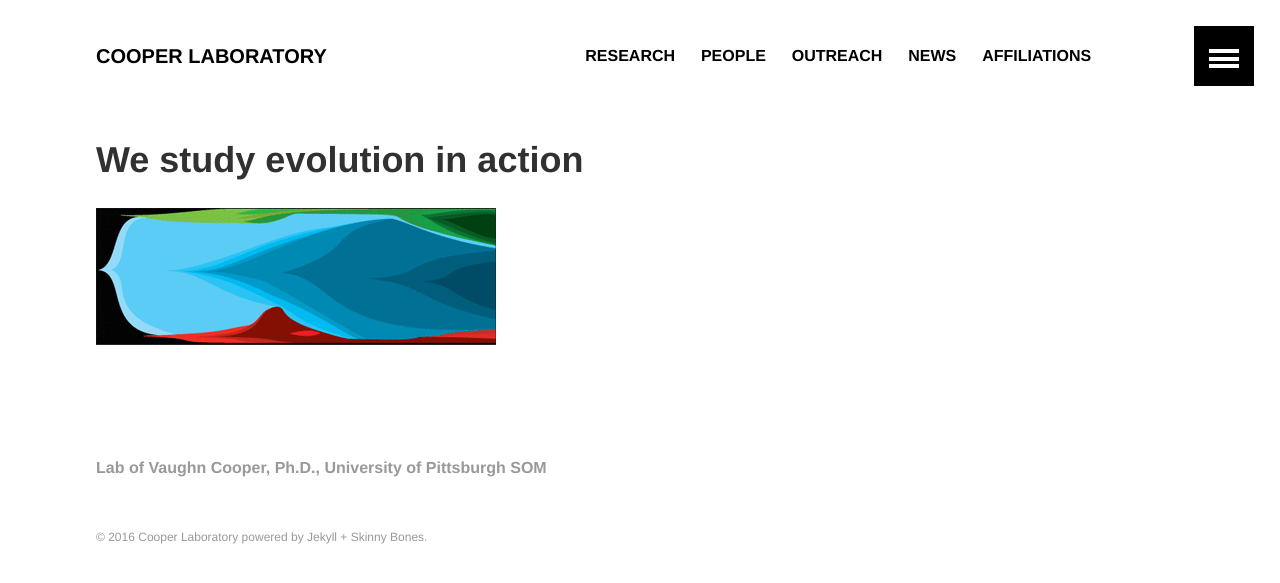
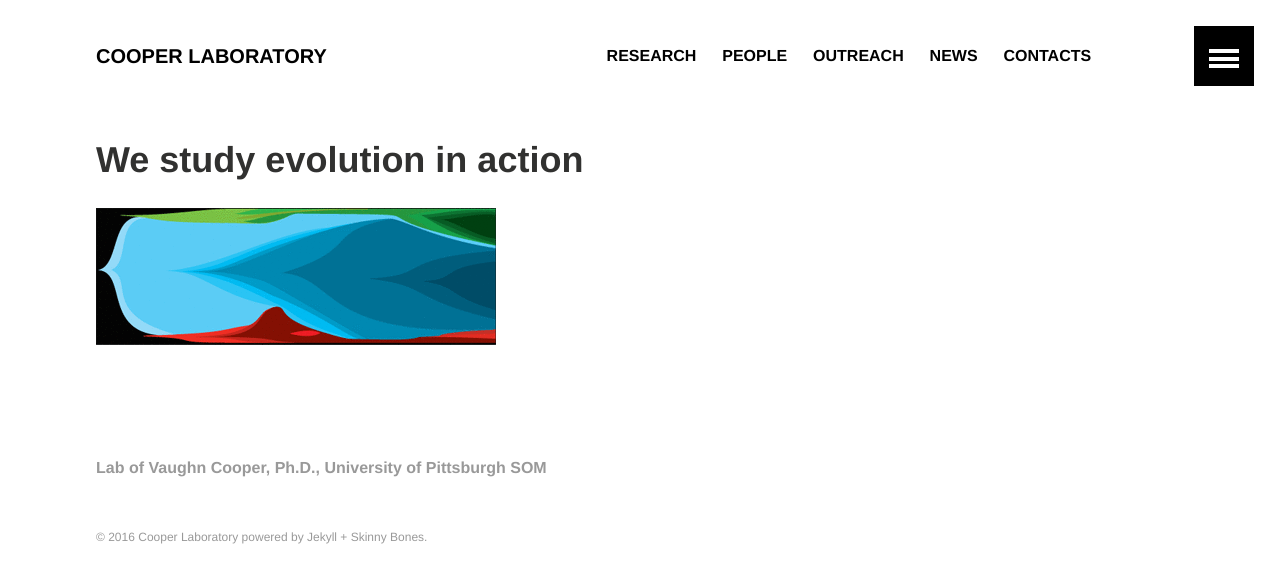
Before and after one commit to cdeitrick/vscooper.github.io, a Jekyll site: the page built from index.md, in a window 1280 px wide. Shown: the top 583 px of the page. Built offline with Jekyll 4.4.1, drawn with Linux system fonts in a browser that asks for light colours.

Commit message:
Update navigation.yml

```diff
--- a/_data/navigation.yml
+++ b/_data/navigation.yml
@@ -6,7 +6,7 @@
   image: biofilm-confocal.gif
 
 - title: People
-  url: http://micropopbio.org
+  url: /people
   excerpt: "Researchers"
   image:
 
@@ -20,7 +20,7 @@
   excerpt: "News"
   image:
 
-- title: Affiliations
+- title: Contacts
   url: http://www.mmg.pitt.edu/person/vaughn-s-cooper
-  excerpt: "Appointments"
+  excerpt: "Affiliations"
   image:
```
